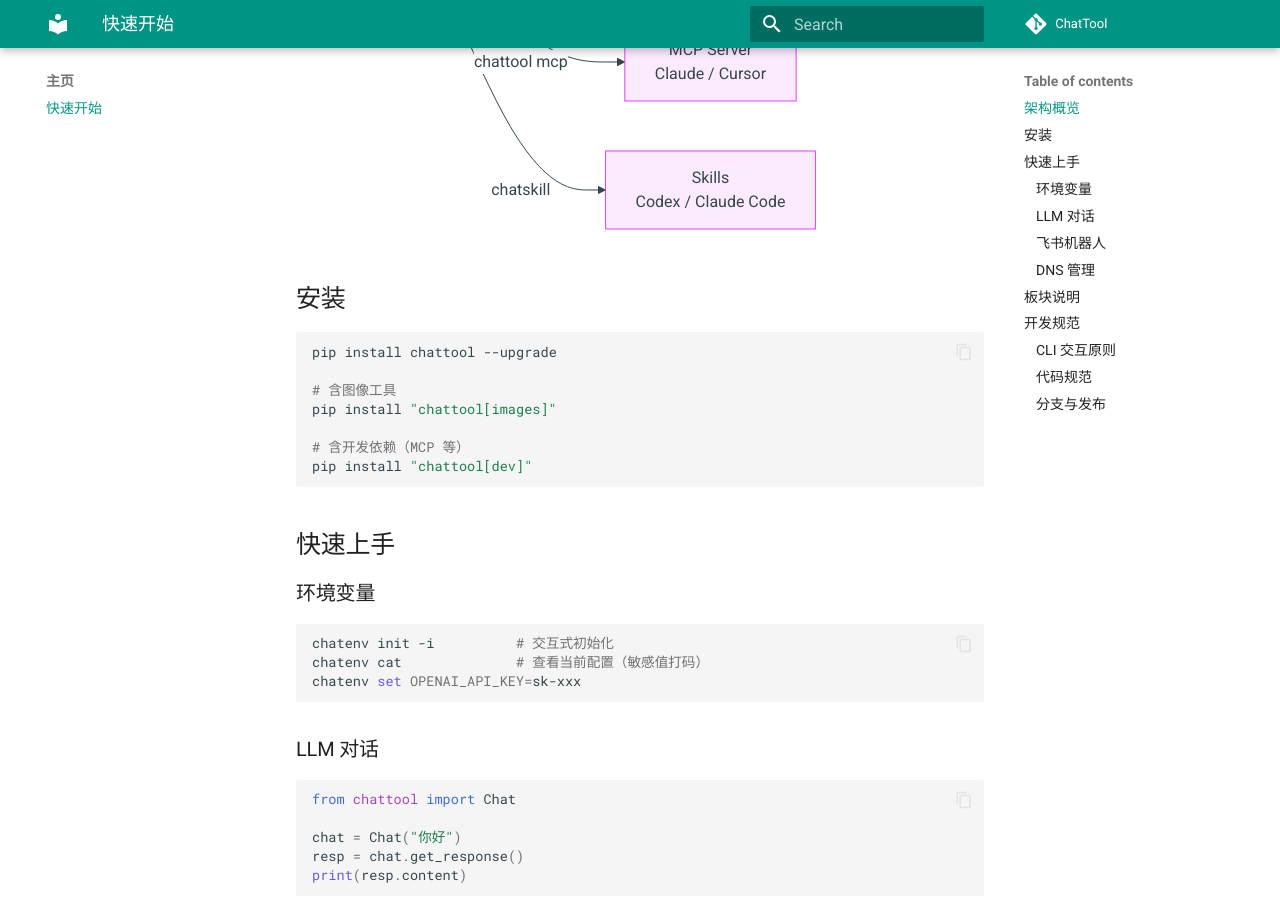
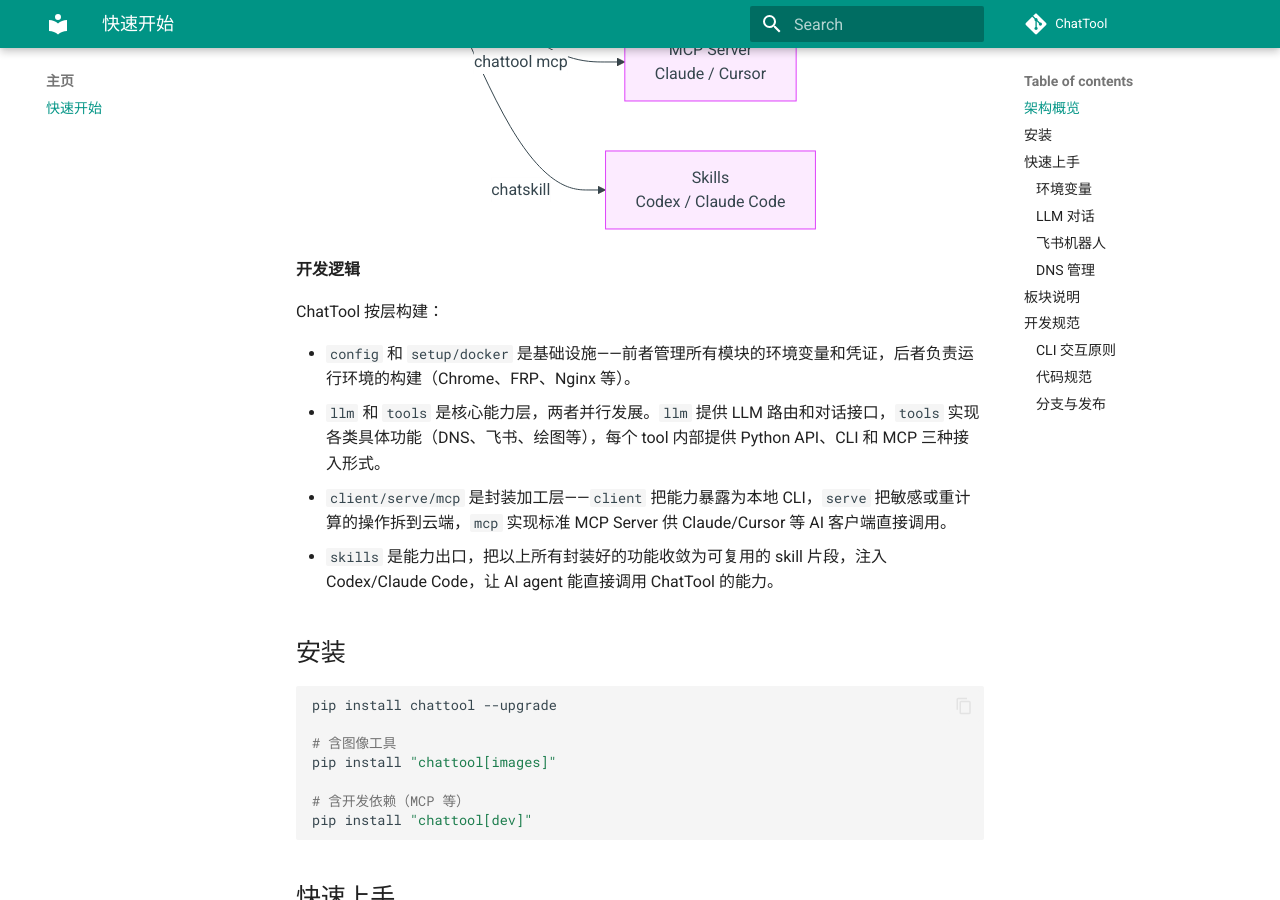
Before and after one commit to cubenlp/ChatTool, an MkDocs documentation site: the page built from docs/index.md, in a window 1280 px wide and 900 px high, scrolled down 1022 px. Built offline with MkDocs 1.6.1 and Material for MkDocs 9.7.7, drawn with Linux system fonts in a browser that asks for light colours; comment, search, counter and statistics services are not loaded; the version menu is left out.

Commit message:
docs: add development logic explanation below arch diagram
Co-Authored-By: Claude Sonnet 4.6 <noreply@anthropic.com>

````diff
--- a/docs/index.md
+++ b/docs/index.md
@@ -30,6 +30,15 @@ graph LR
     USER -->|chattool mcp| MCP[MCP Server\nClaude / Cursor]
     USER -->|chatskill| SKILLS[Skills\nCodex / Claude Code]
 ```
+
+**开发逻辑**
+
+ChatTool 按层构建：
+
+- `config` 和 `setup/docker` 是基础设施——前者管理所有模块的环境变量和凭证，后者负责运行环境的构建（Chrome、FRP、Nginx 等）。
+- `llm` 和 `tools` 是核心能力层，两者并行发展。`llm` 提供 LLM 路由和对话接口，`tools` 实现各类具体功能（DNS、飞书、绘图等），每个 tool 内部提供 Python API、CLI 和 MCP 三种接入形式。
+- `client/serve/mcp` 是封装加工层——`client` 把能力暴露为本地 CLI，`serve` 把敏感或重计算的操作拆到云端，`mcp` 实现标准 MCP Server 供 Claude/Cursor 等 AI 客户端直接调用。
+- `skills` 是能力出口，把以上所有封装好的功能收敛为可复用的 skill 片段，注入 Codex/Claude Code，让 AI agent 能直接调用 ChatTool 的能力。
 
 ## 安装
 
````
